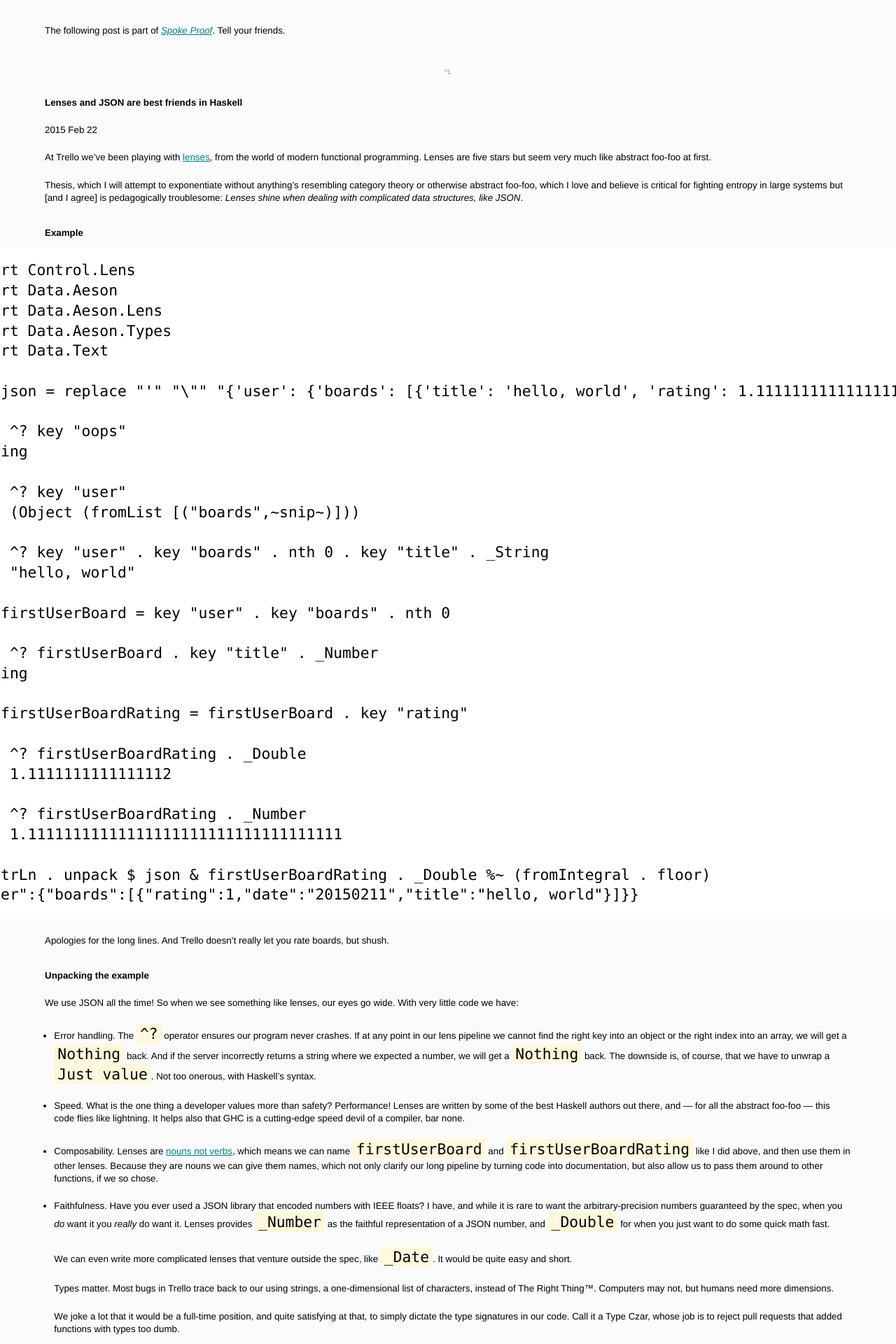
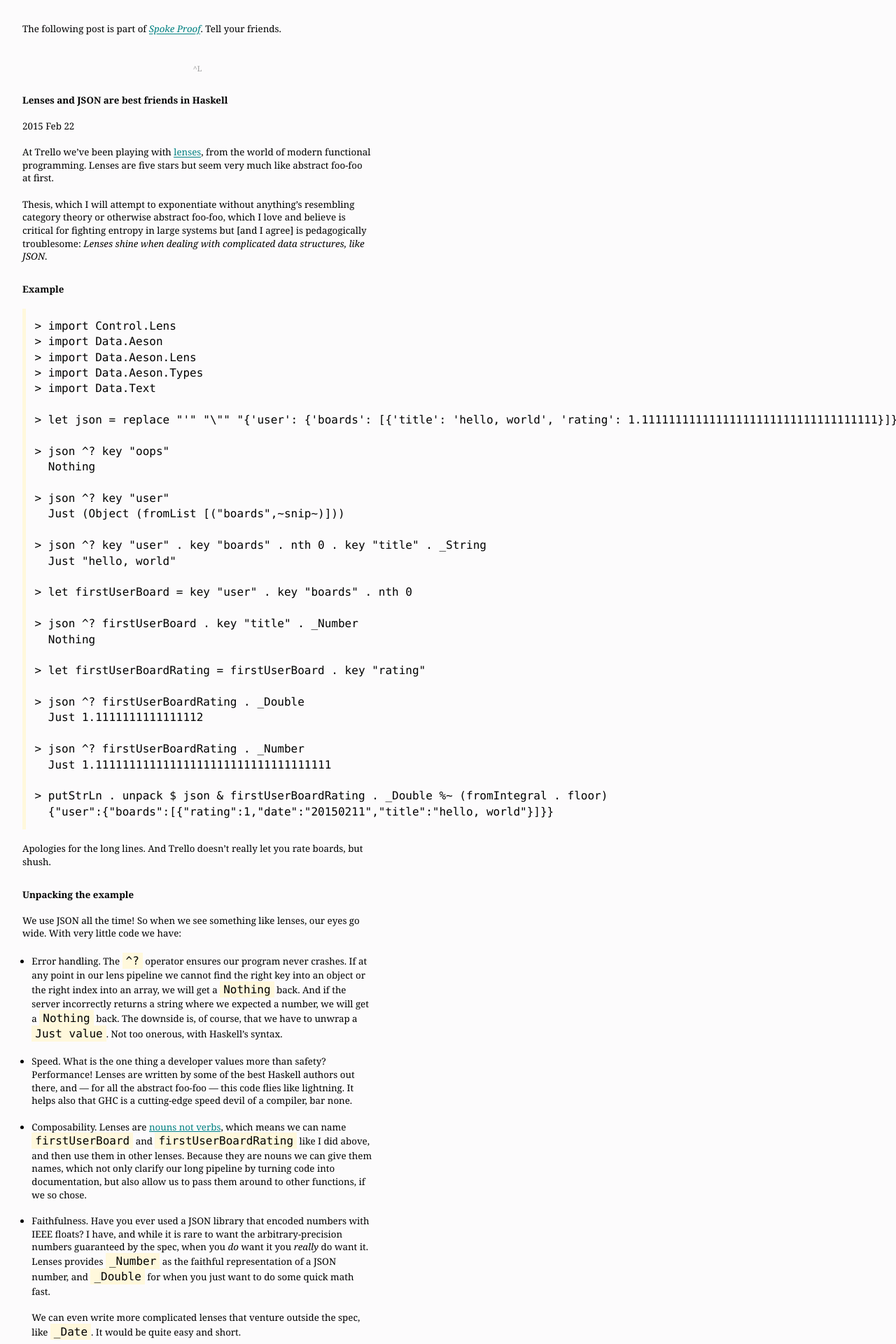
Before and after one commit to hlian/hao.codes, a Jekyll site: the page built from _posts/2015-02-22-lenses-heart-json.html, in a window 1280 px wide. Shown: the top 1920 px of the page at 70% size. Built offline with Jekyll 4.4.1, drawn with Linux system fonts in a browser that asks for light colours; Markdown is read by kramdown in place of the engine named in the settings.

Commit message:
stop center aligning

```diff
--- a/_posts/2015-02-22-lenses-heart-json.html
+++ b/_posts/2015-02-22-lenses-heart-json.html
@@ -157,7 +157,7 @@ part of the learning curve.</p></li>
 underground and punk rock like it is today.</p>
 
 <p>If you want to play with the code:</p>
-<div class="highlight"><pre><code class="language-text" data-lang="text">#!/bin/sh
+<div class="highlight"><pre><code class="language-bash" data-lang="bash">#!/bin/sh
 set -eu
 mkdir /tmp/lens-sandbox
 cd !$
--- a/_sass/_layout.scss
+++ b/_sass/_layout.scss
@@ -1,7 +1,7 @@
 body {
   padding: 1em 0;
-  max-width: 600px;
-  margin: 0 auto;
+  max-width: 70ex;
+  margin-left: 2.5%;
 }
 
 p, ul, ol, pre {
@@ -22,13 +22,7 @@ li {
 }
 
 pre {
-  padding: 20px;
-  margin: 0 -10px;
-  overflow-x: auto;
-}
-
-pre.big {
-  margin: 0 -20px;
+  padding: 1em 2.5%;
 }
 
 div.footnotes {
@@ -44,18 +38,3 @@ div.footnotes hr {
   border: 0;
   border-top: 1px solid #333;
 }
-
-@media (max-device-width: 800px) {
-  body {
-    /* Justification: at this point we're so small we can just take a
-       percentage and get a good-enough look, with very little code. */
-    max-width: 90%;
-  }
-}
-
-@media (min-device-width: 800px) {
-  .expand {
-    margin-left: -150px;
-    margin-right: -150px;
-  }
-}
--- a/_sass/_syntax-highlighting.scss
+++ b/_sass/_syntax-highlighting.scss
@@ -2,8 +2,6 @@
  * Syntax highlighting styles
  */
 .highlight {
-    background: #fff;
-
     .c     { color: #998; font-style: italic } // Comment
     .err   { color: #a61717; background-color: #e3d2d2 } // Error
     .k     { font-weight: bold } // Keyword
--- a/_sass/_typography.scss
+++ b/_sass/_typography.scss
@@ -3,18 +3,18 @@
 }
 
 html {
-  font-family: helvetica, arial, serif;
-  font-size: 16pt;
+  font-family: georgia, serif;
+  font-size: 14pt;
   background: #fcfbfc;
 }
 
 body {
-  line-height: 1.35;
+  line-height: 1.4;
 }
 
 pre, code {
   font-family: "Ubuntu Mono", "Menlo", "Consolas", monospace;
-  font-size: 16pt;
+  font-size: 12pt;
 }
 
 @media (max-device-width: 800px) {
@@ -59,6 +59,10 @@ a[rev="footnote"] {
 
 code {
   background: cornsilk;
+}
+
+pre {
+  border-left: 5px solid cornsilk;
 }
 
 pre code {
```
